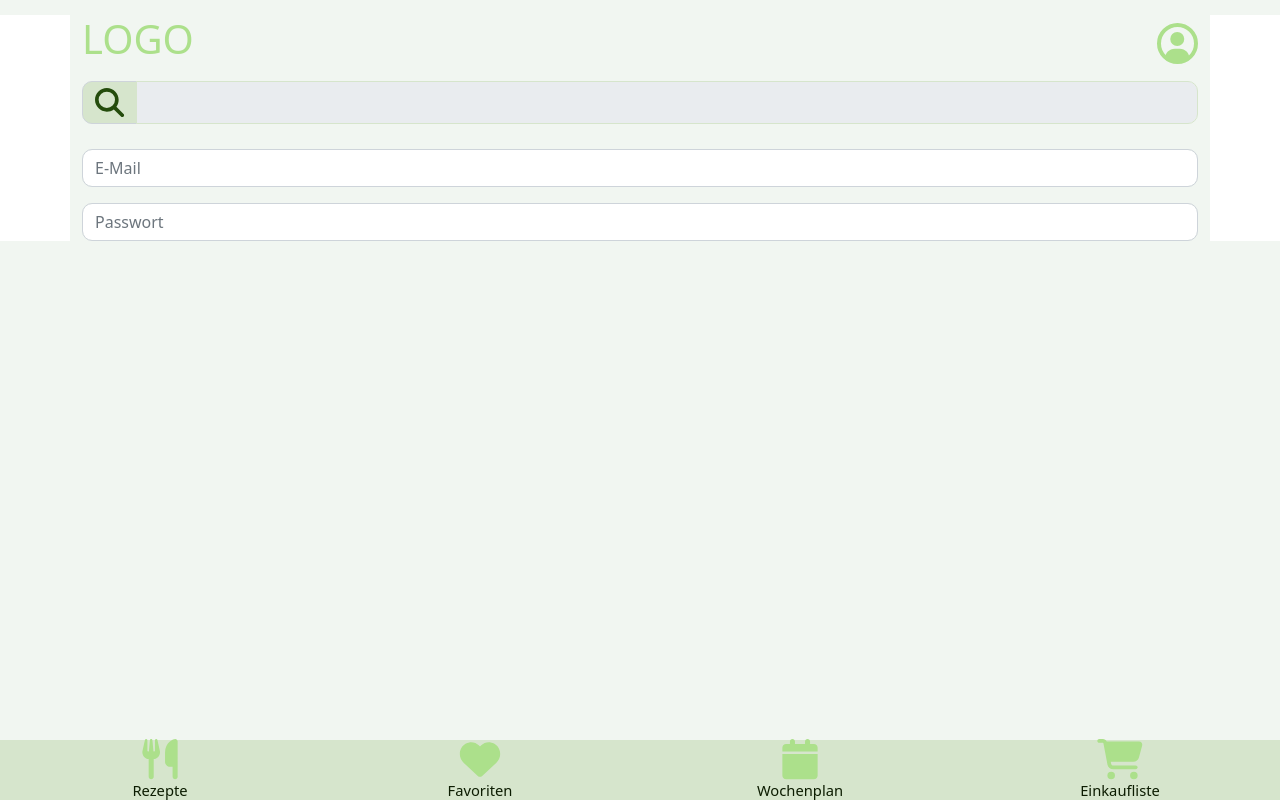
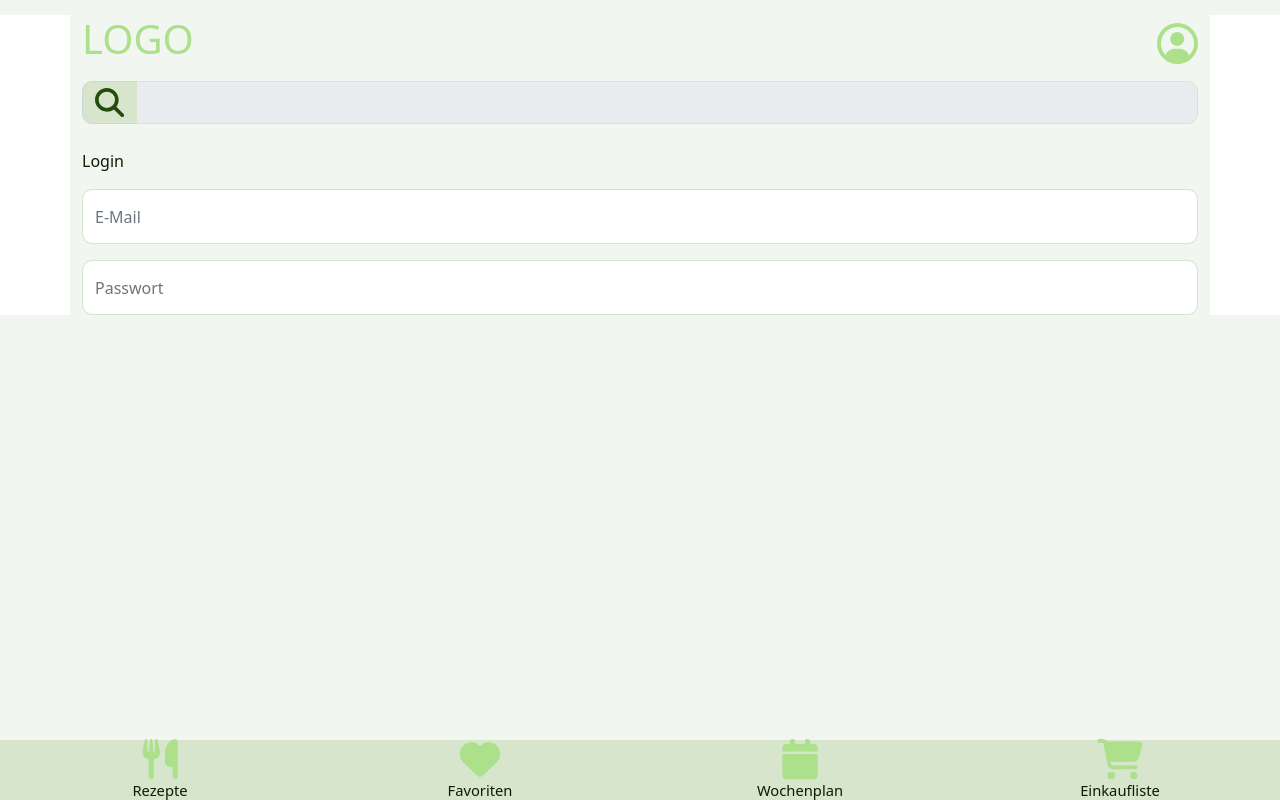
Before and after one commit to MUppenkamp/smart_cooking, a React (Create React App) app in the folder frontend/: page / in a window 1280 px wide. Both pictures are taken after a click on the element "LOGO". Built offline with nearby package versions, Linux system fonts and the light colour scheme.

Commit message:
:sparkles: Add login site

```diff
--- a/frontend/src/components/loginSite/LoginSite.tsx
+++ b/frontend/src/components/loginSite/LoginSite.tsx
@@ -6,18 +6,29 @@ type LoginSiteProps = {};
 
 const LoginSite: React.FunctionComponent<LoginSiteProps> = () => {
     const [mail, setMail] = useState('');
+    const [password, setPassword] = useState('');
 
     return (
         <>
+            <p>Login</p>
             <InputGroup className="mb-3">
                 <Form.Control
-                    value=''
+                    id='loginEmail'
+                    className='login__input'
+                    value={mail}
+                    onChange={(value) => {
+                        setMail(value.target.value);
+                    }}
                     placeholder='E-Mail'
                 />
             </InputGroup>
             <InputGroup className="mb-3">
                 <Form.Control
-                    value=''
+                    className='login__input'
+                    value={password}
+                    onChange={(value) => {
+                        setPassword(value.target.value);
+                    }}
                     placeholder='Passwort'
                 />
             </InputGroup>
--- a/frontend/src/components/loginSite/loginSite.scss
+++ b/frontend/src/components/loginSite/loginSite.scss
@@ -0,0 +1,14 @@
+@import '../../../src/constants/variables';
+
+.login {
+  &__input {
+    height: 55px;
+    border-radius: $border-radius;
+    border-color: $smart-cooking-color-light;
+  }
+
+  &__input:focus {
+    border: 1.5px solid $smart-cooking-color !important;
+    box-shadow: none;
+  }
+}
```
